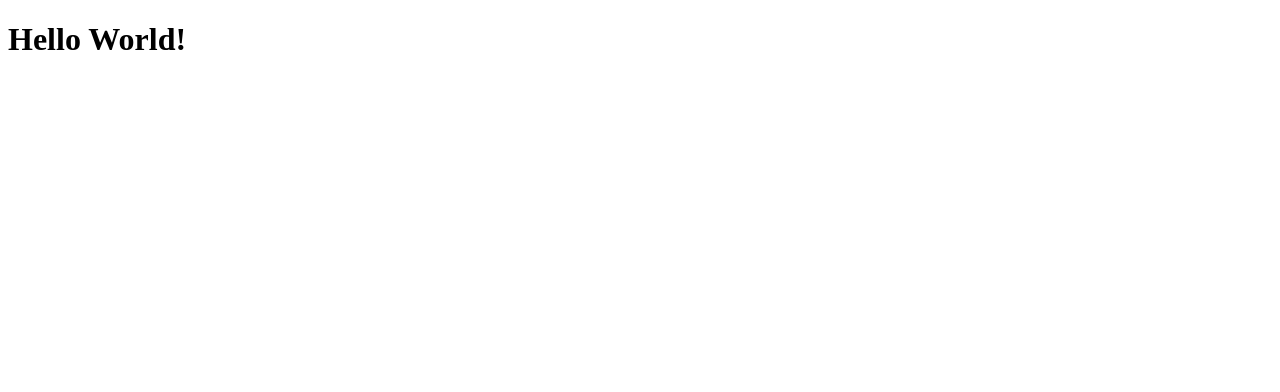
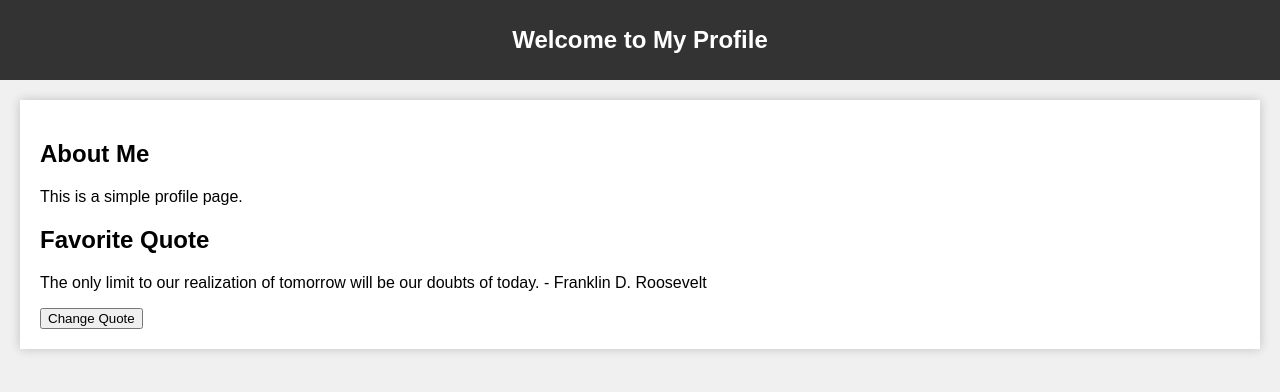
Before and after one commit to 3kho/Websiteolivem, a plain HTML site: page Index.html in a window 1280 px wide. Drawn offline with Linux system fonts and the light colour scheme.

Commit message:
Update Index.html

```diff
--- a/Index.html
+++ b/Index.html
@@ -1,8 +1,66 @@
 <!DOCTYPE html>
 <html>
-  <head>
-  </head>
-  <body>
-    <h1>Hello World!</h1>
-  </body>
+<head>
+    <meta charset="UTF-8">
+    <title>Profile Page</title>
+    <style>
+        /* Basic CSS styling */
+        body {
+            font-family: Arial, sans-serif;
+            background-color: #f0f0f0;
+            margin: 0;
+            padding: 0;
+        }
+        header {
+            background-color: #333;
+            color: #fff;
+            text-align: center;
+            padding: 10px;
+        }
+        h1 {
+            font-size: 24px;
+        }
+        #profile-info {
+            margin: 20px;
+            padding: 20px;
+            background-color: #fff;
+            box-shadow: 0px 0px 10px rgba(0, 0, 0, 0.2);
+        }
+    </style>
+</head>
+<body>
+    <header>
+        <h1>Welcome to My Profile</h1>
+    </header>
+    <div id="profile-info">
+        <h2>About Me</h2>
+        <p>This is a simple profile page.</p>
+        <h2>Favorite Quote</h2>
+        <p id="quote">Loading...</p>
+        <button id="change-quote">Change Quote</button>
+    </div>
+    <script>
+        // here are our quotes
+        const quotes = [
+            "Life is what happens when you're busy making other plans. - John Lennon",
+            "The only limit to our realization of tomorrow will be our doubts of today. - Franklin D. Roosevelt",
+            "The way to get started is to quit talking and begin doing. - Walt Disney"
+        ];
+
+        const quoteElement = document.getElementById("quote"); // get the quote area
+        const changeQuoteButton = document.getElementById("change-quote"); // get the change quote button
+
+        // function to change the displayed quote
+        function changeQuote() {
+            const randomIndex = Math.floor(Math.random() * quotes.length);
+            quoteElement.textContent = quotes[randomIndex];
+        }
+
+        // add a click event listener to the "Change Quote" button
+        changeQuoteButton.addEventListener("click", changeQuote);
+
+        // get a random quote
+        changeQuote();
+    </script>
+</body>
 </html>
```
